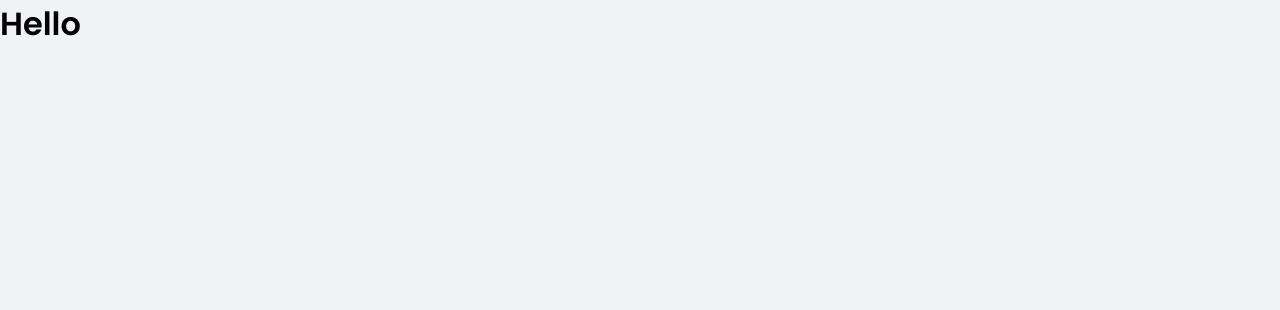
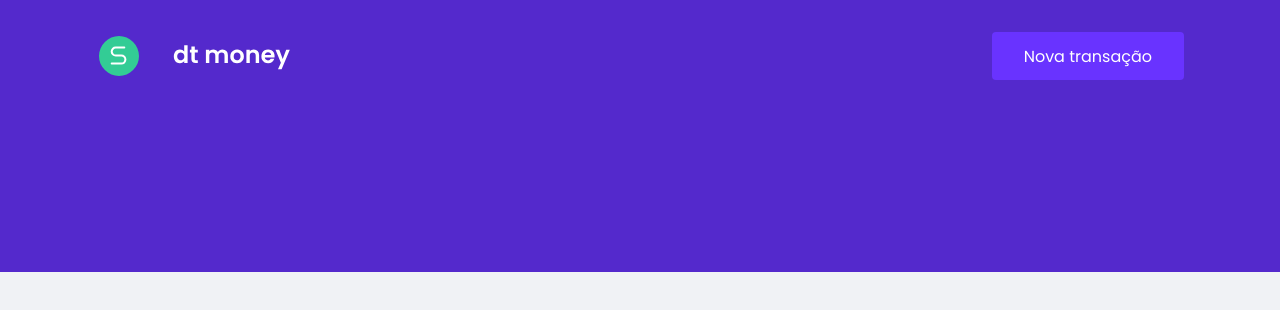
Before and after one commit to Marcos-Vinicius1801/dtmoney, a React (Create React App) app: page / in a window 1280 px wide. Shown: the top 310 px of the page. Built offline with nearby package versions, Linux system fonts and the light colour scheme.

Commit message:
Add: component Header

```diff
--- a/src/App.tsx
+++ b/src/App.tsx
@@ -1,10 +1,11 @@
+import { Header } from "./components/Header";
 import { GlobalStyle } from "./styles/global";
 
 export function App() {
   return (
-    <div className="App">
-      <h1>Hello</h1>
+    <>
+      <Header />
       <GlobalStyle />
-    </div>
+    </>
   );
 }
--- /dev/null
+++ b/src/components/Header/index.tsx
@@ -0,0 +1,16 @@
+import logo from '../../assets/logo.svg';
+
+import { Container, Content } from './styles';
+
+export function Header(){
+    return(
+        <Container>
+            <Content>
+                <img src={logo} alt="dt money" />
+                <button type="button">
+                    Nova transação
+                </button>
+            </Content>
+        </Container>
+    )
+}
--- /dev/null
+++ b/src/components/Header/styles.ts
@@ -0,0 +1,31 @@
+import styled from 'styled-components';
+
+export const Container = styled.header`
+background: var(--blue);
+`
+export const Content = styled.div`
+    max-width: 70rem;
+    margin: 0 auto;
+
+    padding: 2rem 1rem 12rem;
+    display: flex;
+    align-items: center;
+    justify-content: space-between;
+
+    button{
+        font-size: 1rem;
+        color: #fff;
+        outline: var(--bluelight);
+        background: var(--bluelight);
+        padding: 0 2rem;
+        border-radius: 0.25rem;
+        height: 3rem;
+        border-width: inherit;
+
+        transition: filter 0.2s;
+
+        &:hover{
+            filter: brightness(0.9);
+        }
+    }
+`
```
Also changed, not shown: src/assets/dt money.svg (deleted), src/assets/logo.svg (added).
